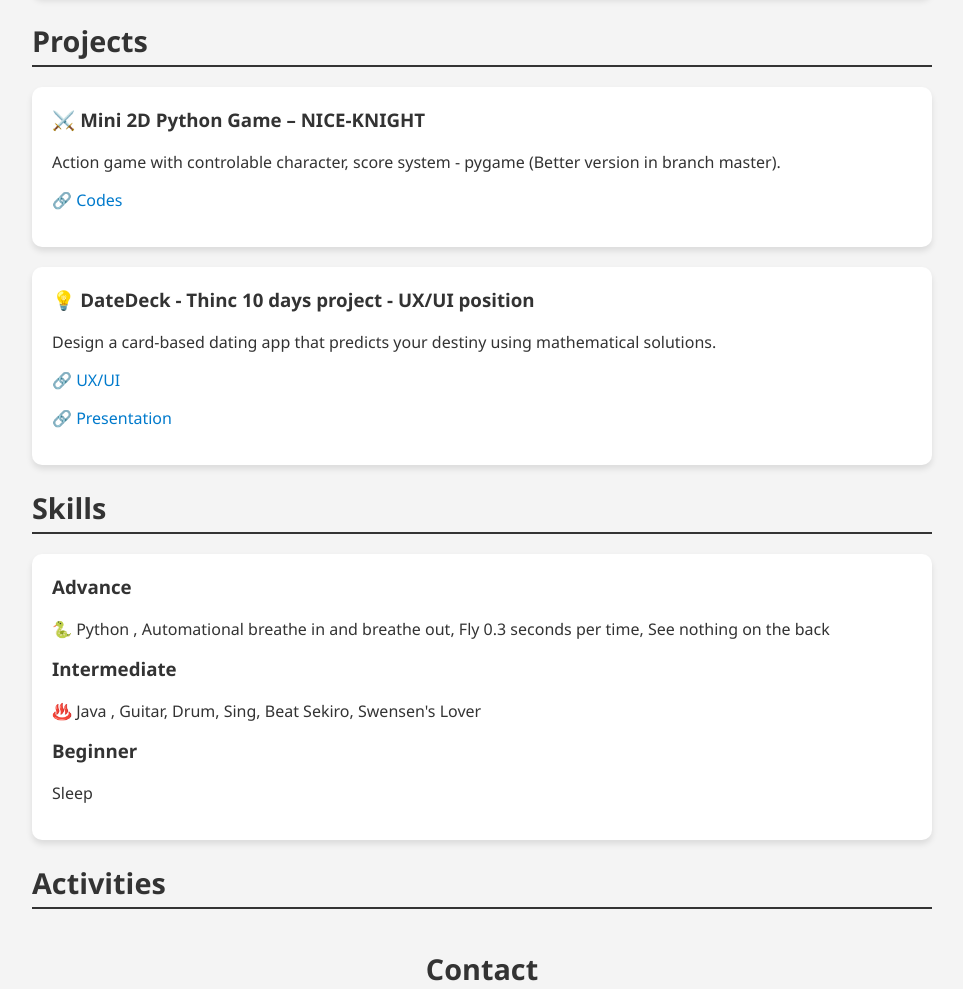
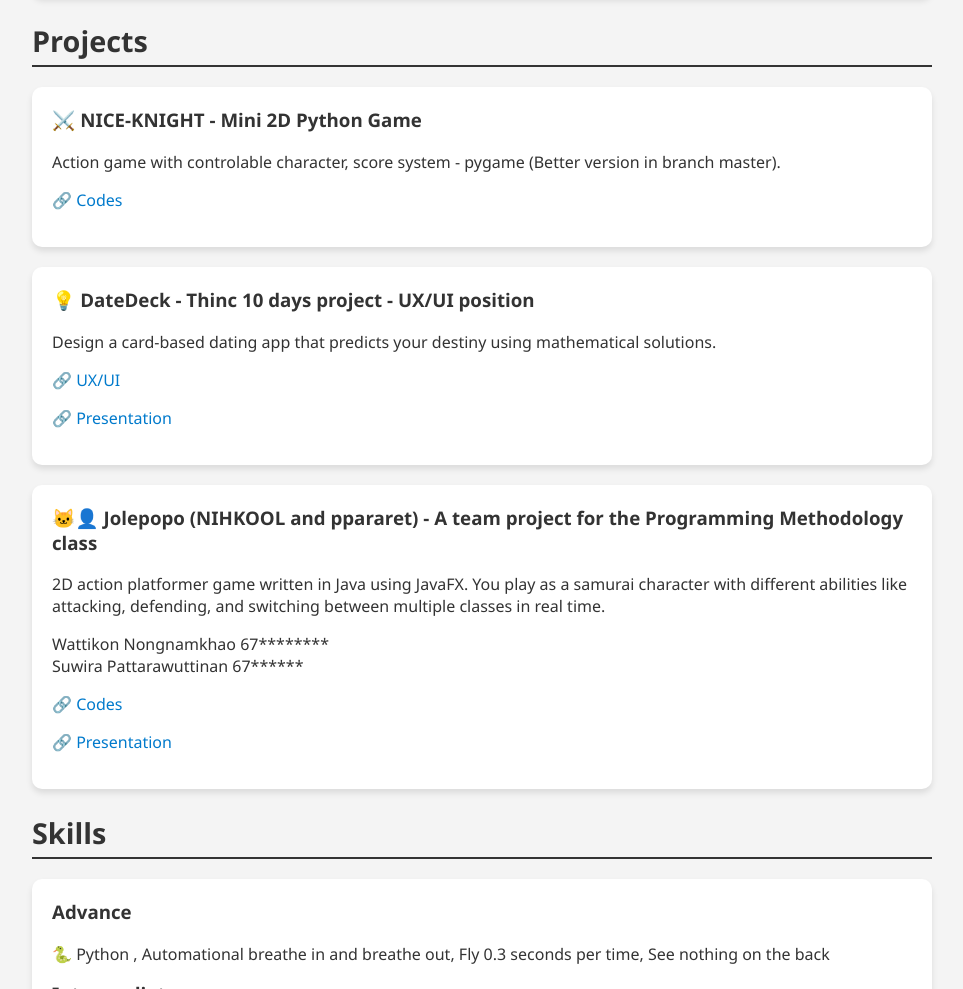
Before and after one commit to NIHKOOL/NIHKOOL.github.io, a plain HTML site: page index.html in a window 1280 px wide. Shown: the part 594-1583 px from the top of the page, without its empty margins (158-1121 px from the left). Drawn offline with Linux system fonts and the light colour scheme.

Commit message:
Add Jolepopo project

```diff
--- a/index.html
+++ b/index.html
@@ -25,16 +25,27 @@
 
     <section>
       <h2 class="section-title"> Projects </h2>
+
         <div class="project">
-        <h3>⚔️ Mini 2D Python Game – NICE-KNIGHT</h3>
+        <h3>⚔️ NICE-KNIGHT - Mini 2D Python Game</h3>
         <p>Action game with controlable character, score system - pygame (Better version in branch master). </p>
         <p><a href="https://github.com/NIHKOOL/NICE-KNIGHT" target="_blank">🔗 Codes</a></p>
       </div>
+
         <div class="project">
         <h3>💡 DateDeck - Thinc 10 days project - UX/UI position</h3>
         <p>Design a card-based dating app that predicts your destiny using mathematical solutions. </p>
         <p><a href="https://www.figma.com/design/FRunFDWanLf1aC9BhrR9Vx/10_DAY_PG?node-id=0-1&t=6bzCYbvGDAJPEslu-1" target="_blank">🔗 UX/UI</a></p>
         <p><a href="https://www.canva.com/design/DAGh5MFsft0/31cRJCzz3CAbhAzJuCZLPA/view?utm_content=DAGh5MFsft0&utm_campaign=designshare&utm_medium=link2&utm_source=uniquelinks&utlId=h1750d7910d" target="_blank">🔗 Presentation</a></p>
+      </div>
+
+      <div class="project">
+        <h3>🐱‍👤 Jolepopo (NIHKOOL and ppararet) - A team project for the Programming Methodology class </h3>
+        <p>2D action platformer game written in Java using JavaFX. You play as a samurai character with different abilities like attacking, defending, and switching between multiple classes in real time. </p>
+        <p>Wattikon Nongnamkhao 67********  <br> Suwira Pattarawuttinan 67****** </p>
+
+        <p><a href="https://github.com/NIHKOOL/Jolepopo" target="_blank">🔗 Codes</a></p>
+        <p><a href="https://youtu.be/oEIywyK6eEs?si=qFvQbNVaqXDaj-V-" target="_blank">🔗 Presentation</a></p>
       </div>
 
     <section>
```
